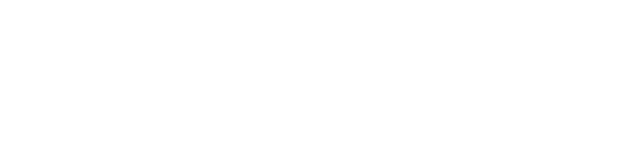
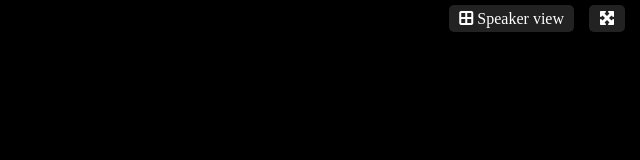
Before and after one commit to Deltafortal/html-css-zoom, a plain HTML site: page index.html in a window 1280 px wide. Shown: the whole page, without its empty margins (640-1280 px from the left). Drawn offline with Linux system fonts and the light colour scheme.

Commit message:
Added header

```diff
--- a/css/style.css
+++ b/css/style.css
@@ -14,7 +14,42 @@
     --red: #bb2e31;
 }
 
+/* Generals */
+
+body {
+    background-color: black;
+    color: white;
+}
+
+a {
+    text-decoration: none;
+    color: white;
+}
+
+
 /* Utils */
 
+.flex {
+    display: flex;
+    flex-direction: row;
+}
 
-/* Generals */
+/* header */
+
+header {
+    height: 70px;
+}
+
+ul {
+    margin-top: 10px;
+    justify-content: flex-end;
+    list-style-type: none;
+
+}
+
+nav a {
+    background-color: #222222;
+    padding: 5px 10px;
+    border-radius: 5px;
+    margin-right: 15px;
+}
--- a/index.html
+++ b/index.html
@@ -12,7 +12,12 @@
 
     <!-- Header -->
     <header>
-
+        <nav>
+            <ul class="flex">
+                <li> <a href="#"><i class="fa-solid fa-border-all"></i> Speaker view</a> </li>
+                <li> <a href="#"><i class="fa-solid fa-maximize"></i></a> </li>
+            </ul>
+        </nav>
     </header>
 
     <!-- Main -->
```
